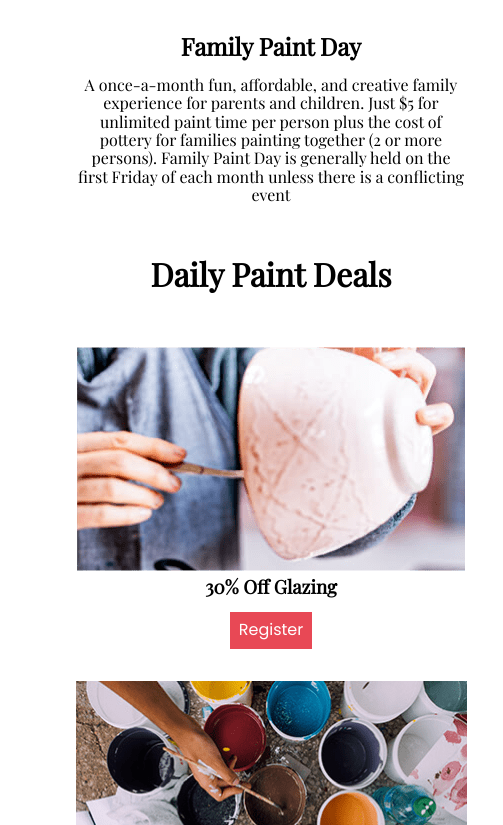
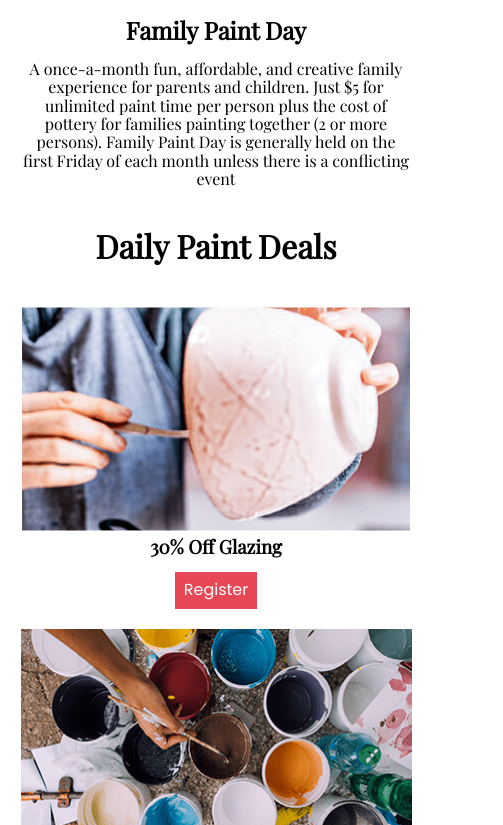
Before and after one commit to ngoalexis/Web-2---FInal, a plain HTML site: page deploy/index.html in a window 390 px wide. Shown: the part 753-1578 px from the top of the page, 503 px wide, since content can reach past the window. Drawn offline with nearby package versions, Linux system fonts and the light colour scheme.

Commit message:
mobile finished

```diff
--- a/dev/scss/sections/_calendar.scss
+++ b/dev/scss/sections/_calendar.scss
@@ -5,15 +5,17 @@
 #calendar{
 
     display: grid;
-    grid-template-columns: 10% auto 10%;
-    grid-template-areas: "header . ."
+    grid-template-columns: 16 auto 16px;
+    grid-template-areas:". header ."
                          ". scroll ."
                          ". content .";
 
     h1{
         grid-area: header;
-        padding: 20px;
+        margin-bottom: 20px;
+        margin-top: 20px;
         font-weight: bold;
+
     }
 
     #scroll{
@@ -27,8 +29,9 @@
         grid-area: content;
 
         li{
-            grid-template-columns: 16px auto 16px;
-            padding: 16px;
+            // grid-template-columns: 16px auto 16px;
+            margin-bottom: 20px;
+
 
             div{
                 text-align: center;
```
Also changed, not shown: deploy/css/styles.css.
